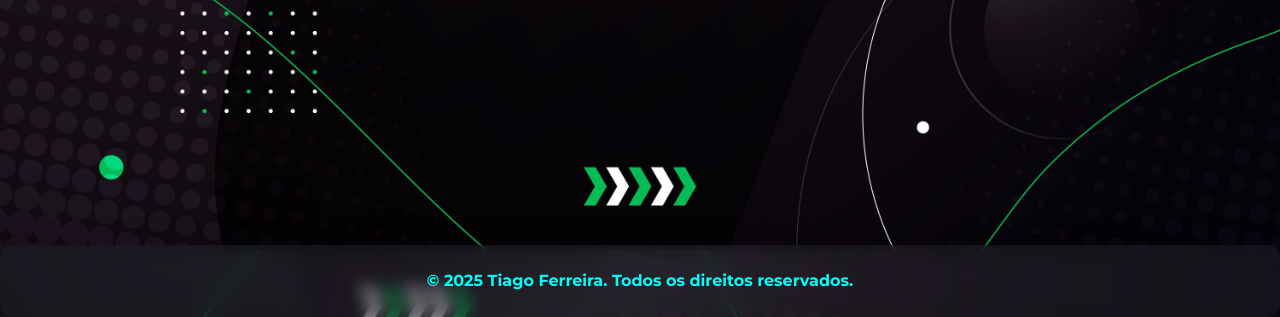
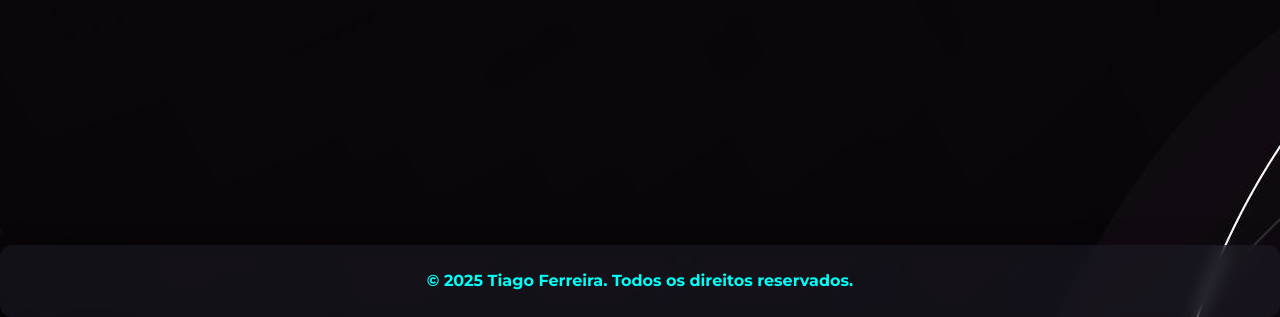
Before and after one commit to Tiago-DSF/contact-me, a plain HTML site: page index.html in a window 1280 px wide. Shown: the part 603-920 px from the top of the page. Drawn offline with nearby package versions, Linux system fonts and the light colour scheme; no server answers.

Commit message:
correção do background do site

```diff
--- a/Assets/css/style.css
+++ b/Assets/css/style.css
@@ -1,6 +1,6 @@
 body {
     min-height: 100vh;
-    background: url('/contact-me/Assets/img/bg.jpg') no-repeat center center fixed;
+    background: url('/contact-me/Assets/img/bg.jpg') no-repeat center center fixed !important;
     background-size: cover;
     color: #fff;
 }
```
